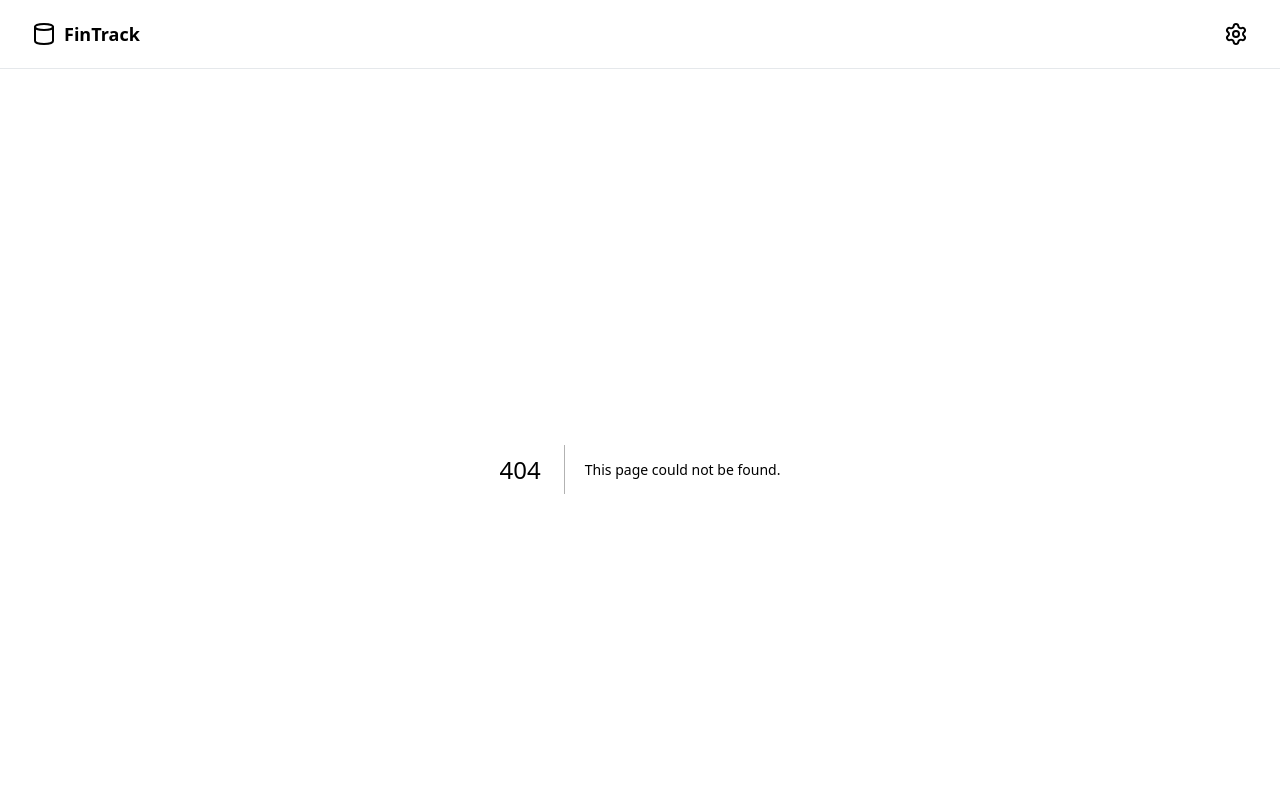
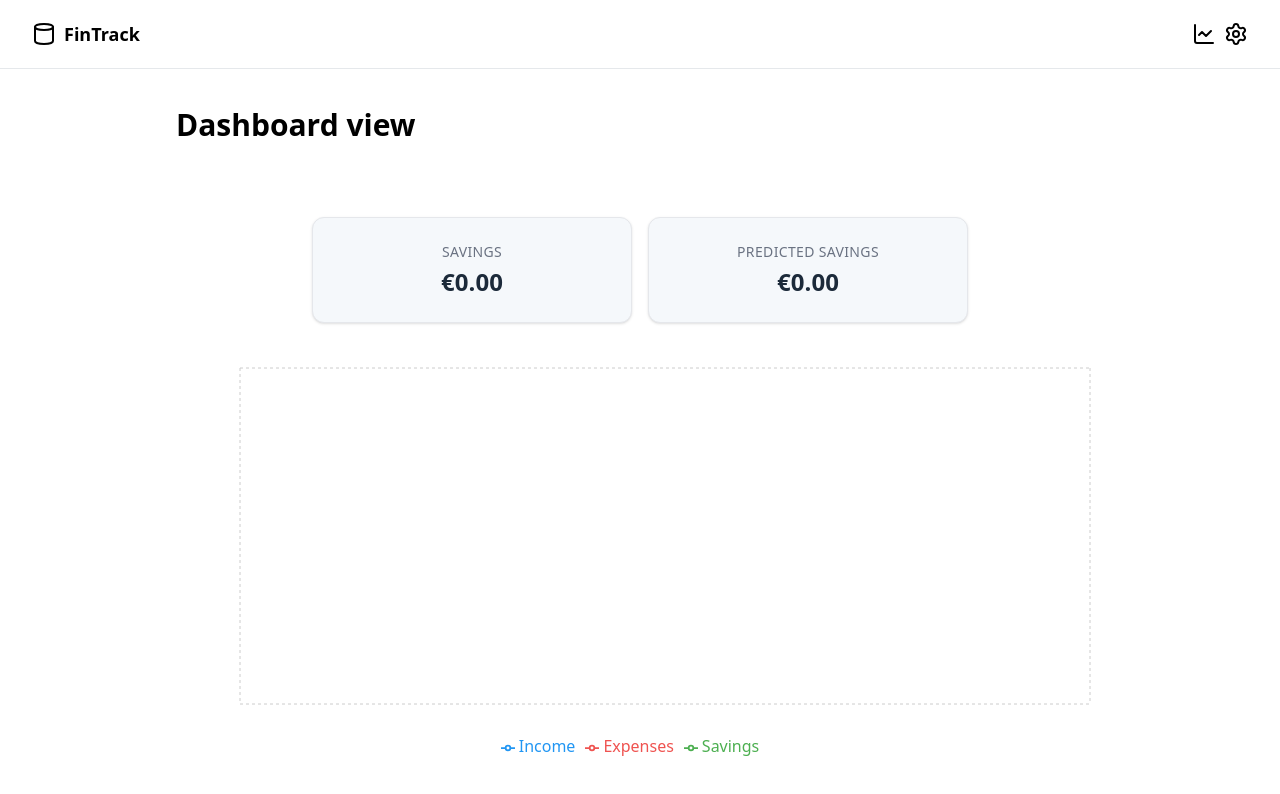
Before and after one commit to danielbueeno/finance-manager, a Next.js app: page /dashboard in a window 1280 px wide. Before the commit this address had no page. Shown: the top 794 px of the page. Built offline with nearby package versions, Linux system fonts and the light colour scheme.

Commit message:
feat: dashboard view

```diff
--- /dev/null
+++ b/app/common/helperFuntions.tsx
@@ -0,0 +1,25 @@
+const monthNames = [
+  "January",
+  "February",
+  "March",
+  "April",
+  "May",
+  "June",
+  "July",
+  "August",
+  "September",
+  "October",
+  "November",
+  "December",
+];
+
+export function parseCardDate(cardName: string): Date {
+  const [monthStr, yearStr] = cardName.split(" ");
+  const monthIndex = monthNames.indexOf(monthStr);
+  const year = parseInt(yearStr);
+  return new Date(year, monthIndex);
+}
+
+export function formatCardDate(date: Date): string {
+  return `${monthNames[date.getMonth()]} ${date.getFullYear()}`;
+}
--- /dev/null
+++ b/app/components/atoms/Box.tsx
@@ -0,0 +1,22 @@
+interface BoxProps {
+  value: number;
+  title: string;
+}
+
+const Box = ({ value, title }: BoxProps) => {
+  return (
+    <div className="rounded-xl p-6 shadow-sm border border-gray-200 w-full max-w-xs text-center bg-[#F5F8FB]">
+      <p className="text-sm font-medium text-gray-500 uppercase tracking-wide">
+        {title}
+      </p>
+      <p className="text-2xl font-bold mt-1 text-[#1C2A3A]">
+        {value.toLocaleString("en-IE", {
+          style: "currency",
+          currency: "EUR",
+        })}
+      </p>
+    </div>
+  );
+};
+
+export default Box;
--- a/app/components/molecules/TopBar.tsx
+++ b/app/components/molecules/TopBar.tsx
@@ -1,5 +1,5 @@
 "use client";
-import { Cylinder, Settings } from "lucide-react";
+import { ChartLine, Cylinder, Settings } from "lucide-react";
 import IconButton from "../atoms/IconButton";
 import { useRouter } from "next/navigation";
 
@@ -17,11 +17,18 @@ const TopBar = () => {
           FinTrack
         </span>
       </div>
-      <IconButton
-        icon={<Settings />}
-        onClick={() => router.push("/settings")}
-        className="cursor-pointer text-black"
-      />
+      <div className="flex gap-2">
+        <IconButton
+          icon={<ChartLine />}
+          onClick={() => router.push("/dashboard")}
+          className="cursor-pointer text-black"
+        />
+        <IconButton
+          icon={<Settings />}
+          onClick={() => router.push("/settings")}
+          className="cursor-pointer text-black"
+        />
+      </div>
     </div>
   );
 };
--- /dev/null
+++ b/app/components/organisms/FinancialViewChart.tsx
@@ -0,0 +1,146 @@
+"use client";
+import { useCards } from "@/app/context/CardsContext";
+import { useDefaults } from "@/app/context/DefaultContext";
+import { useMemo } from "react";
+import {
+  LineChart,
+  CartesianGrid,
+  Tooltip,
+  XAxis,
+  YAxis,
+  Line,
+  Legend,
+  ResponsiveContainer,
+} from "recharts";
+
+const monthNames = [
+  "January",
+  "February",
+  "March",
+  "April",
+  "May",
+  "June",
+  "July",
+  "August",
+  "September",
+  "October",
+  "November",
+  "December",
+];
+
+function parseCardDate(cardName: string): Date {
+  const [monthStr, yearStr] = cardName.split(" ");
+  const monthIndex = monthNames.indexOf(monthStr);
+  const year = parseInt(yearStr);
+  return new Date(year, monthIndex);
+}
+
+function formatCardDate(date: Date): string {
+  return `${monthNames[date.getMonth()]} ${date.getFullYear()}`;
+}
+
+const FinancialViewChart = () => {
+  const { defaultEntries } = useDefaults();
+  const { cards } = useCards();
+
+  const CustomTooltip = ({ active, payload, label }: any) => {
+    if (active && payload && payload.length) {
+      const isFuture = chartData.find((item) => item.name === label)?.isFuture;
+      return (
+        <div className="bg-white border rounded p-2 shadow text-sm">
+          <p className="font-semibold">{label}</p>
+          {isFuture && (
+            <p className="text-purple-600">Prediction based on default</p>
+          )}
+          {payload.map((item: any) => (
+            <p key={item.dataKey}>
+              {item.name}: <span className="font-medium">{item.value}</span>
+            </p>
+          ))}
+        </div>
+      );
+    }
+
+    return null;
+  };
+
+  const chartData = useMemo(() => {
+    if (!cards.length) return [];
+
+    const startDate = parseCardDate(cards[0].name);
+    const result: {
+      name: string;
+      income: number;
+      expenses: number;
+      savings: number;
+      isFuture: boolean;
+    }[] = [];
+
+    for (let i = 0; i < 12; i++) {
+      const date = new Date(startDate);
+      date.setMonth(startDate.getMonth() + i);
+
+      const monthName = formatCardDate(date);
+      const card = cards.find((c) => c.name === monthName);
+
+      const isFuture = !card;
+      const incomes = card?.incomes ?? defaultEntries.incomes;
+      const expenses = card?.expenses ?? defaultEntries.expenses;
+
+      const totalIncome = incomes.reduce((sum, e) => sum + Number(e.amount), 0);
+      const totalExpenses = expenses.reduce(
+        (sum, e) => sum + Number(e.amount),
+        0
+      );
+      const savings = totalIncome - totalExpenses;
+
+      result.push({
+        name: monthName,
+        income: totalIncome,
+        expenses: totalExpenses,
+        savings,
+        isFuture,
+      });
+    }
+
+    return result;
+  }, [cards, defaultEntries]);
+
+  return (
+    <div className="w-full" style={{ height: 400 }}>
+      <ResponsiveContainer width="100%" height="100%">
+        <LineChart
+          data={chartData}
+          margin={{ top: 5, right: 30, left: 20, bottom: 5 }}
+        >
+          <CartesianGrid strokeDasharray="3 3" />
+          <XAxis dataKey="name" />
+          <YAxis />
+          <Tooltip content={<CustomTooltip />} />
+          <Legend />
+
+          <Line
+            type="monotone"
+            dataKey="income"
+            stroke="#2196F3"
+            name="Income"
+          />
+          <Line
+            type="monotone"
+            dataKey="expenses"
+            stroke="#EF5350"
+            name="Expenses"
+          />
+          <Line
+            type="monotone"
+            dataKey="savings"
+            stroke="#4CAF50"
+            name="Savings"
+          />
+        </LineChart>
+      </ResponsiveContainer>
+    </div>
+  );
+};
+
+export default FinancialViewChart;
--- a/app/components/organisms/MonthCard.tsx
+++ b/app/components/organisms/MonthCard.tsx
@@ -68,9 +68,9 @@ const MonthCard = ({
     newIncomeList.reduce((s, e) => s + e.amount, 0) - totalExpenses;
 
   const financialStatus =
-    totalExpenses > savings
+    totalExpenses > totalIncome
       ? FinanancialStatus.bad
-      : totalExpenses < savings
+      : totalExpenses < totalIncome
         ? FinanancialStatus.good
         : FinanancialStatus.controlled;
 
--- /dev/null
+++ b/app/dashboard/page.tsx
@@ -0,0 +1,63 @@
+"use client";
+import { useCards } from "../context/CardsContext";
+import { useDefaults } from "../context/DefaultContext";
+import FinancialViewChart from "../components/organisms/FinancialViewChart";
+import Box from "../components/atoms/Box";
+import { useMemo } from "react";
+import { formatCardDate, parseCardDate } from "../common/helperFuntions";
+
+const DashboardPage = () => {
+  const { defaultEntries } = useDefaults();
+  const { cards } = useCards();
+
+  // Sum of all savings from actual cards
+  const totalCardSavings = useMemo(() => {
+    return cards.reduce((sum, card) => {
+      const income = card.incomes.reduce((acc, e) => acc + Number(e.amount), 0);
+      const expenses = card.expenses.reduce(
+        (acc, e) => acc + Number(e.amount),
+        0
+      );
+      return sum + (income - expenses);
+    }, 0);
+  }, [cards]);
+
+  // Predicted savings over 12 months (mix of existing and default)
+  const predictedSavings = useMemo(() => {
+    if (!cards.length) return 0;
+
+    const startDate = parseCardDate(cards[0].name);
+    let total = 0;
+
+    for (let i = 0; i < 12; i++) {
+      const date = new Date(startDate);
+      date.setMonth(startDate.getMonth() + i);
+      const monthName = formatCardDate(date);
+      const card = cards.find((c) => c.name === monthName);
+
+      const incomes = card?.incomes ?? defaultEntries.incomes;
+      const expenses = card?.expenses ?? defaultEntries.expenses;
+
+      const incomeSum = incomes.reduce((s, e) => s + Number(e.amount), 0);
+      const expenseSum = expenses.reduce((s, e) => s + Number(e.amount), 0);
+      total += incomeSum - expenseSum;
+    }
+
+    return total;
+  }, [cards, defaultEntries]);
+
+  return (
+    <div className="w-full px-40 py-5 gap-10 flex flex-col">
+      <div className="p-4 flex justify-between items-center mb-4 font-bold text-3xl/10">
+        <span>Dashboard view</span>
+      </div>
+      <div className="flex w-full justify-center gap-4">
+        <Box value={totalCardSavings} title="Savings" />
+        <Box value={predictedSavings} title="Predicted Savings" />
+      </div>
+      <FinancialViewChart />
+    </div>
+  );
+};
+
+export default DashboardPage;
--- a/app/page.tsx
+++ b/app/page.tsx
@@ -4,12 +4,10 @@ import { useMemo, useState } from "react";
 import InputWithButton from "./components/molecules/InputWithButton";
 import MonthCard from "./components/organisms/MonthCard";
 import { Card, CardStatus, Entry } from "./common/types";
-import { useRouter } from "next/navigation";
 import { useDefaults } from "./context/DefaultContext";
 import { useCards } from "./context/CardsContext";
 
 export default function Home() {
-  const router = useRouter();
   const { defaultEntries } = useDefaults();
   const { cards, setCards } = useCards();
 
--- a/app/settings/page.tsx
+++ b/app/settings/page.tsx
@@ -18,7 +18,7 @@ const SettingsPage = () => {
   };
 
   return (
-    <div className="w-full p-10 flex flex-col gap-y-2">
+    <div className="w-full px-40 py-5">
       <div className="p-4 flex justify-between items-center mb-4 font-bold text-3xl/10">
         <span>Settings</span>
       </div>
--- a/package.json
+++ b/package.json
@@ -12,7 +12,8 @@
     "lucide-react": "^0.518.0",
     "next": "15.3.4",
     "react": "^19.0.0",
-    "react-dom": "^19.0.0"
+    "react-dom": "^19.0.0",
+    "recharts": "^2.15.4"
   },
   "devDependencies": {
     "@tailwindcss/postcss": "^4",
```
Also changed, not shown: .eslintrc.json (added), 1 other file (tests, documents, lock files or other folders).
